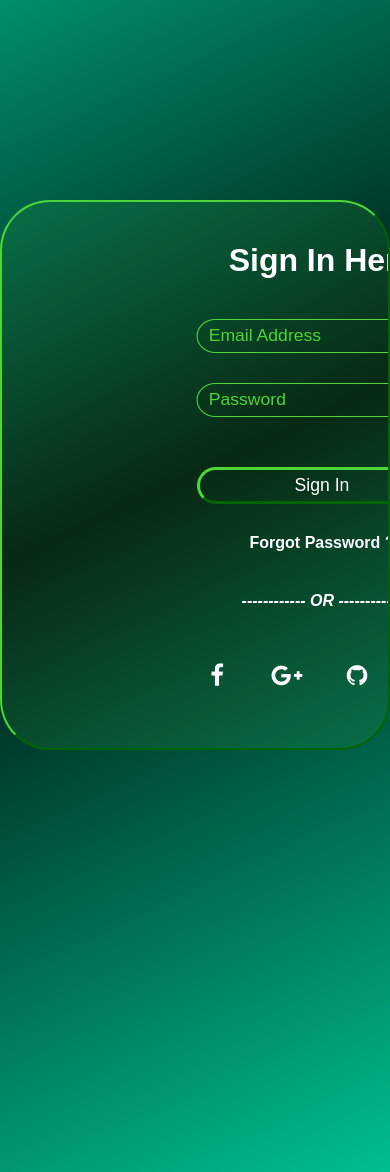
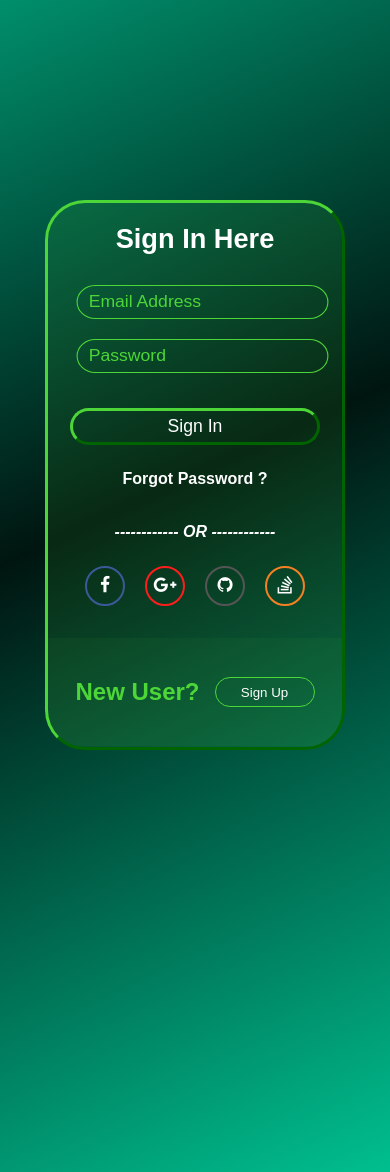
Before and after one commit to ab-yusufi/abkoder, a PHP site: the page made by Projects/Login UI 2/index.html in a window 390 px wide. Shown: the part 223-1395 px from the top of the page. Run offline with PHP 8.4, Linux system fonts and the light colour scheme.

Commit message:
Login UI 2 is now responsive

```diff
--- a/Projects/Login UI 2/index.html
+++ b/Projects/Login UI 2/index.html
@@ -1,24 +1,27 @@
 <!DOCTYPE html>
 <html lang="en">
   <head>
-  <meta charset="UTF-8">
-  <meta name="viewport" content="width=device-width, initial-scale=1.0">
-  <meta http-equiv="X-UA-Compatible" content="ie=edge">
-  <title>Login UI 2</title>
-  <link rel="stylesheet" href="https://stackpath.bootstrapcdn.com/font-awesome/4.7.0/css/font-awesome.min.css" integrity="sha384-wvfXpqpZZVQGK6TAh5PVlGOfQNHSoD2xbE+QkPxCAFlNEevoEH3Sl0sibVcOQVnN" crossorigin="anonymous">
-  <link rel="stylesheet" href="style.css">
+    <meta charset="UTF-8" />
+    <meta name="viewport" content="width=device-width, initial-scale=1.0" />
+    <meta http-equiv="X-UA-Compatible" content="ie=edge" />
+    <title>Glassmorphism Login Form</title>
+    <link
+      rel="stylesheet"
+      href="https://stackpath.bootstrapcdn.com/font-awesome/4.7.0/css/font-awesome.min.css"
+      integrity="sha384-wvfXpqpZZVQGK6TAh5PVlGOfQNHSoD2xbE+QkPxCAFlNEevoEH3Sl0sibVcOQVnN"
+      crossorigin="anonymous"
+    />
+    <link rel="stylesheet" href="style.css" />
   </head>
   <body>
     <div class="container">
       <div class="form signin">
         <h2>Sign In Here</h2>
         <label>
-        <!-- <span>Email Address</span> -->
-        <input type="email" placeholder="Email Address">
+          <input type="email" placeholder="Email Address" />
         </label>
         <label>
-        <!-- <span>Password</span> -->
-        <input type="password" placeholder="Password">
+          <input type="password" placeholder="Password" />
         </label>
         <button class="btn">Sign In</button>
         <p class="forgot">Forgot Password ?</p>
@@ -43,15 +46,15 @@
 
         <label>
           <!-- <span>Email Address</span> -->
-        <input type="email" placeholder="Email Address">
+          <input type="email" placeholder="Email Address" />
         </label>
         <label>
           <!-- <span>Password</span> -->
-        <input type="password" placeholder="Password">
+          <input type="password" placeholder="Password" />
         </label>
         <label>
           <!-- <span>Password</span> -->
-        <input type="password" placeholder="Confirm Password">
+          <input type="password" placeholder="Confirm Password" />
         </label>
         <button class="btn">Sign Up</button>
         <p class="or">------------ OR ------------</p>
@@ -73,17 +76,21 @@
 
       <div class="formText signin">
         <h2>New User?</h2>
-      <p>Lorem ipsum dolor sit amet, consectetur adipisicing elit. Eaque, unde.</p>
+        <p>
+          Lorem ipsum dolor sit amet, consectetur adipisicing elit. Eaque, unde.
+        </p>
         <button class="btn-2" id="signup">Sign Up</button>
-      <img src="images/image1.svg" alt="">
+        <img src="images/image1.svg" alt="" />
       </div>
       <div class="formText signup">
         <h2>One Of Us?</h2>
-      <p>Lorem ipsum dolor sit amet, consectetur adipisicing elit. Alias, velit!</p>
+        <p>
+          Lorem ipsum dolor sit amet, consectetur adipisicing elit. Alias,
+          velit!
+        </p>
         <button class="btn-2" id="signin">Sign In</button>
-      <img src="images/image1.svg" alt="">
+        <img src="images/image1.svg" alt="" />
       </div>
-
     </div>
     <script src="script.js" charset="utf-8"></script>
   </body>
--- a/Projects/Login UI 2/script.js
+++ b/Projects/Login UI 2/script.js
@@ -1,11 +1,10 @@
-const container = document.querySelector('.container');
+const container = document.querySelector(".container");
 const signupBtn = document.querySelector("#signup");
 const signinBtn = document.querySelector("#signin");
+signupBtn.addEventListener("click", () => {
+  container.classList.toggle("signup-mode");
+});
 
-signupBtn.addEventListener('click', () => {
+signinBtn.addEventListener("click", () => {
   container.classList.toggle("signup-mode");
-})
-
-signinBtn.addEventListener('click', () => {
-  container.classList.toggle("signup-mode");
-})
+});
--- a/Projects/Login UI 2/style.css
+++ b/Projects/Login UI 2/style.css
@@ -1,23 +1,27 @@
 :root {
-  --primary-color: #4DD637;
+  --bg-gradient: #00bf8f;
+  /* --bg-gradient: #b4161b; */
+  --primary-color: #4dd637;
+  /* --primary-color: #e6425e; */
   --primary-dark: #006400;
+  /* --primary-dark: #b4161b; */
+  --bg-light: rgba(77, 214, 55, 0.1);
+  /* --bg-light: rgba(230, 66, 94, 0.1); */
+  --bg-light-ft: rgba(77, 214, 55, 0.05);
+  /* --bg-light-ft: rgba(230, 66, 94, 0.1); */
   --whatsapp-color: #25d366;
   --whatsapp-dark-color: #075e54;
   --facebook-color: #3b5998;
-  --linkedin-color: #0e76a8;
-  --twitter-color: #00acee;
-  --stackoverflow: #F48024;
-  /* --instagram-color: linear-gradient(to right, #833ab4, #fd1d1d, #fcb045); */
+  --stackoverflow: #f48024;
   --instagram-color: #fd1d1d;
 }
 
+/* Reset CSS */
 * {
   margin: 0;
   padding: 0;
   box-sizing: border-box;
 }
-
-/* linear-gradient(to right, #52c234, #061700); */
 
 body {
   min-height: 100vh;
@@ -25,9 +29,14 @@ body {
   display: flex;
   justify-content: center;
   align-items: center;
-  /*background: linear-gradient(25deg, #434343, #000000);*/
-  background: linear-gradient(-25deg, #00bf8f 0%, #001510 50%, #001510 50%, #00bf8f 100%);
-  font-family: 'Poppins',sans-serif;
+  background: linear-gradient(
+    -25deg,
+    var(--bg-gradient) 0%,
+    #001510 50%,
+    #001510 50%,
+    var(--bg-gradient) 100%
+  );
+  font-family: "Poppins", sans-serif;
   color: #fff;
 }
 
@@ -35,18 +44,17 @@ body {
   position: relative;
   width: 900px;
   height: 550px;
-  border: 2px solid var(--primary-dark);
-  border-top: 2px solid var(--primary-color);
-  border-left: 2px solid var(--primary-color);
+  border: 3px solid var(--primary-dark);
+  border-top: 3px solid var(--primary-color);
+  border-left: 3px solid var(--primary-color);
   border-radius: 50px;
   overflow: hidden;
-  background: rgba(77,214,55,.1);
-  /* box-shadow: 0 0 5px #555, 1px 1px 0 var(--primary-color); */
+  background: var(--bg-light);
+  /* box-shadow: 0 0 5px #555, 2px 2px 10px var(--primary-color); */
 }
 
-
 .container .form {
-  width: 640px;
+  width: 71.111%;
   height: 100%;
   padding: 40px;
   /* border: 1px solid green; */
@@ -61,7 +69,7 @@ body {
 
 .container .form.signup {
   position: absolute;
-  top: -640px;
+  top: -115%;
   right: 0;
   transition-delay: 0s;
 }
@@ -77,30 +85,28 @@ body {
   text-align: center;
 }
 
-
-
 .form label input[type="email"] {
   margin-top: 10px;
 }
 
-.form label span {
+/* .form label span {
   display: block;
   margin: 20px 0;
   font-size: 1.1rem;
-}
+} */
 
 .form label input {
   border: none;
   outline: none;
+  padding: 7px 10px;
   background: none;
   color: #fff;
   border: 1px solid var(--primary-color);
   border-radius: 30px;
   font-size: 1rem;
   font-weight: 400;
-  padding: 7px 10px;
   transform: scaleX(1.1);
-  transition: .5s;
+  transition: 0.5s;
 }
 
 .form label input::placeholder {
@@ -118,7 +124,6 @@ body {
   text-align: center;
   margin: 0 auto;
   margin-top: 50px;
-
 }
 
 .form p {
@@ -160,84 +165,81 @@ body {
   cursor: pointer;
 }
 
-.form .social a.facebook:hover  {
+.form .social a.facebook:hover {
   border: 1px solid var(--facebook-color);
 }
 
 .form .social a.facebook:hover .fa-facebook {
   color: var(--facebook-color);
   font-size: 1.3rem;
-
 }
 
-.form .social a.google-plus:hover  {
+.form .social a.google-plus:hover {
   border: 1px solid var(--instagram-color);
 }
 
 .form .social a.google-plus:hover .fa-google-plus {
   color: var(--instagram-color);
   font-size: 1.3rem;
-
 }
 
-.form .social a.github:hover  {
+.form .social a.github:hover {
   border: 1px solid #555;
 }
 
 .form .social a.github:hover .fa-github {
   color: #555;
   font-size: 1.3rem;
-
 }
 
-.form .social a.stack-overflow:hover  {
+.form .social a.stack-overflow:hover {
   border: 1px solid var(--stackoverflow);
 }
 
 .form .social a.stack-overflow:hover .fa-stack-overflow {
   color: var(--stackoverflow);
   font-size: 1.3rem;
-
 }
 
-.form .social .fa{
+.form .social .fa {
   font-size: 1.5rem;
-  transition: .3s;
+  transition: 0.3s;
 }
 
 /* Form Text */
 
 .formText {
+  position: absolute;
+  top: 0;
+  left: 71.111%;
+  height: 100%;
+  width: 28.89%;
+  padding: 20px;
   /* color: var(--primary-dark); */
   color: var(--primary-color);
+  background: var(--bg-light-ft);
   display: flex;
   flex-direction: column;
   align-items: center;
-  position: absolute;
-  top: 0;
-  left: 640px;
-  height: 100%;
-  width: 260px;
-  padding: 20px;
   /* border: 1px solid blue; */
   /* background: var(--primary-color); */
-  background: rgba(77,214,55,.05);
 
   transition: 1.2s;
 }
 
 .formText.signin {
   top: 0;
-  transition-delay: .5s;
+  transition-delay: 0.5s;
 }
 
 .formText.signup {
   left: 0;
-  top: 640px;
+  top: 115%;
   transition-delay: 0s;
 }
 
-.formText h2, .formText p {
+.formText h2,
+.formText p {
   text-align: center;
   margin: 20px 0;
   line-height: 1.5;
@@ -258,17 +260,17 @@ body {
 
 /* Sign Up Mode */
 .container.signup-mode .form.signup,
-.container.signup-mode .formText.signup{
+.container.signup-mode .formText.signup {
   top: 0;
 }
 
 .container.signup-mode .form.signup {
-  transition-delay: .5s;
+  transition-delay: 0.5s;
 }
 
 .container.signup-mode .form.signin {
   transition-delay: 0s;
-  top: -640px;
+  top: -115%;
 }
 
 .container.signup-mode .formText.signup {
@@ -277,7 +279,7 @@ body {
 
 .container.signup-mode .formText.signin {
   transition-delay: 0s;
-  top: 640px;
+  top: 115%;
 }
 
 /* Utilities */
@@ -316,7 +318,7 @@ body {
   color: #fff;
 }
 
-.btn-2:hover{
+.btn-2:hover {
   /* box-shadow: 0 0 5px #111; */
   box-shadow: 2px 2px 10px var(--primary-color);
 }
@@ -324,3 +326,111 @@ body {
   transform: translateY(1px);
   box-shadow: 1px 1px 5px var(--primary-color);
 }
+
+@media (max-width: 920px) {
+  .container {
+    width: 540px;
+    height: 550px;
+    border-radius: 40px;
+  }
+
+  .container .form {
+    width: 100%;
+    height: 80%;
+    padding: 20px;
+    /* border: 5px solid green; */
+    overflow: hidden;
+  }
+
+  .formText {
+    /* border: 5px solid blue; */
+    width: 100%;
+    height: 20%;
+    left: auto;
+    flex-direction: row;
+    justify-content: center;
+  }
+
+  .formText.signin {
+    top: 80% !important;
+  }
+
+  .formText.signup {
+    top: 110% !important;
+  }
+
+  .formText img {
+    display: none;
+  }
+
+  .container.signup-mode .formText.signup {
+    top: 80% !important;
+  }
+
+  .container.signup-mode .formText.signin {
+    top: 110% !important;
+  }
+
+  .form h2 {
+    font-size: 1.7rem;
+  }
+
+  .form label {
+    margin: 20px;
+  }
+
+  .form button {
+    margin-top: 35px;
+  }
+
+  .form p.forgot {
+    margin: 25px 0;
+  }
+
+  .form p.or {
+    margin-top: 35px;
+  }
+
+  .form .social {
+    margin-top: 25px;
+  }
+
+  .form .social a.facebook {
+    border: 2px solid var(--facebook-color);
+  }
+
+  .form .social a.google-plus {
+    border: 2px solid var(--instagram-color);
+  }
+
+  .form .social a.github {
+    border: 2px solid #555;
+  }
+
+  .form .social a.stack-overflow {
+    border: 2px solid var(--stackoverflow);
+  }
+}
+
+@media (max-width: 560px) {
+  .container {
+    width: 300px;
+    height: 550px;
+  }
+
+  .formText {
+    justify-content: space-around;
+  }
+  .formText p {
+    display: none;
+  }
+
+  .form .social a {
+    height: 40px;
+    width: 40px;
+  }
+
+  .form .social .fa {
+    font-size: 1.1rem;
+  }
+}
```
Also changed, not shown: Projects/Login UI 2/images/image1.svg. Lines whose indentation alone changed are shown as unchanged.
